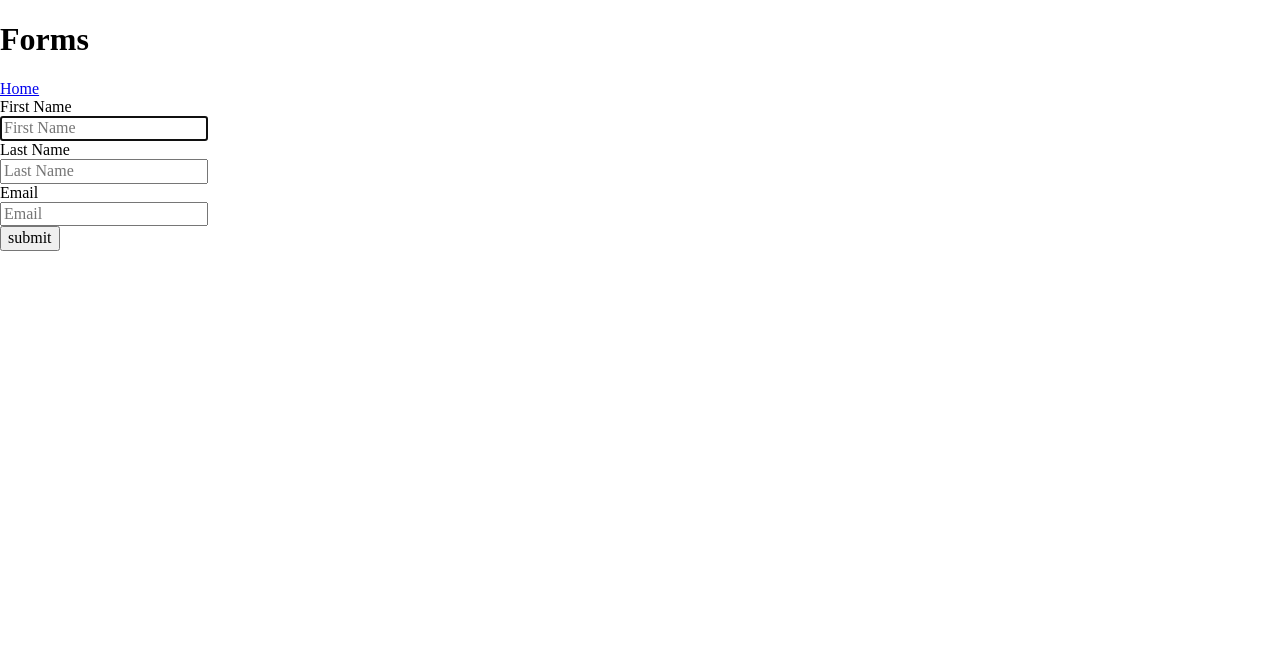
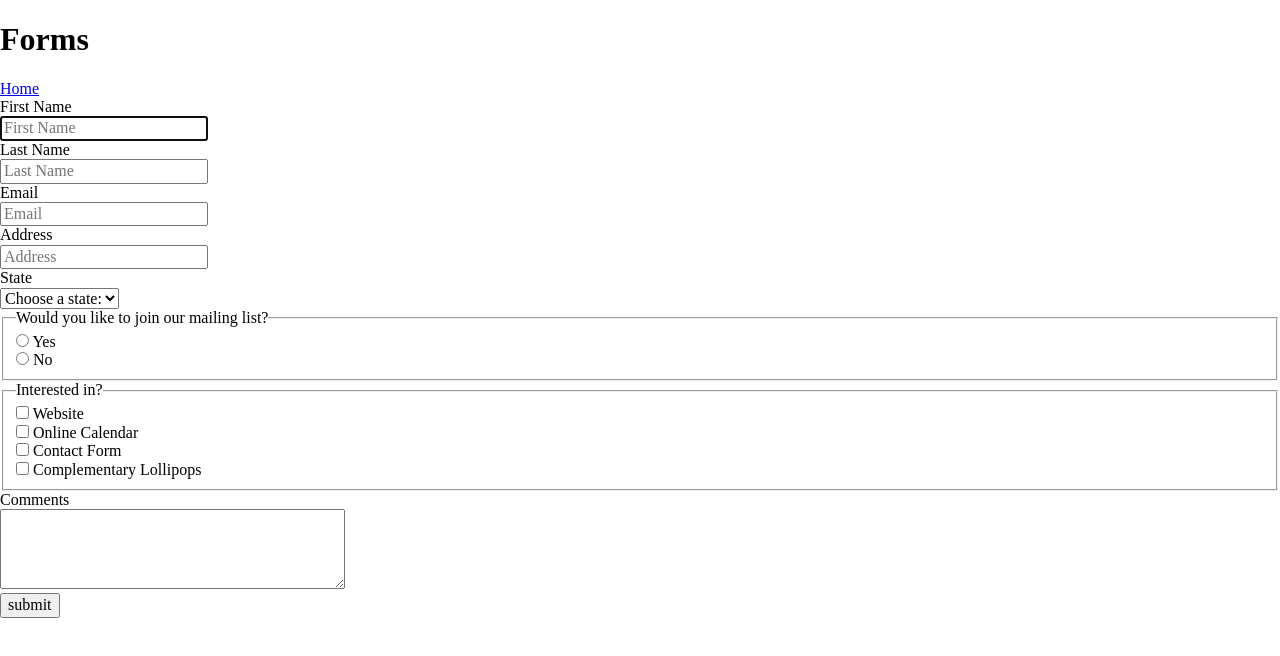
Before and after one commit to SunnyDaye/forms, a plain HTML site: page index.html in a window 1280 px wide. Drawn offline with Linux system fonts and the light colour scheme.

Commit message:
Basic form completed

```diff
--- a/index.html
+++ b/index.html
@@ -31,6 +31,42 @@
                 <input type="email" name="Email" id="Email" placeholder="Email" required>
             </div>
             <div>
+                <label for="Address">Address</label><br>
+                <input type="text" name="Address" id="Address" placeholder="Address" required>
+            </div>
+            <div>
+                <label for="State">State</label><br>
+                <select name="State" id="State" required>
+                    <option value="">Choose a state:</option>
+                    <option value="AK">Alaska</option>
+                    <option value="CA">California</option>
+                    <option value="OR">Oregon</option>
+                    <option value="WA">Washington</option>
+                </select>
+            </div>
+            <div>
+                <fieldset>
+                    <legend>Would you like to join our mailing list?</legend>
+                    <label><input type="radio" name="JoinMailingList" value="Yes" required> Yes</label><br>
+                    <label><input type="radio" name="JoinMailingList" value="No"> No</label>
+                </fieldset>
+            </div>
+            <div>
+                <fieldset>
+                    <legend>Interested in?</legend>
+                    <label><input type="checkbox" name="InterestedIn" value="Website"> Website</label><br>
+                    <label><input type="checkbox" name="InterestedIn" value="OnlineCalendar"> Online
+                        Calendar</label><br>
+                    <label><input type="checkbox" name="InterestedIn" value="ContactForm"> Contact Form</label><br>
+                    <label><input type="checkbox" name="InterestedIn" value="Lollipops"> Complementary
+                        Lollipops</label><br>
+                </fieldset>
+            </div>
+            <div>
+                <label for="Comments">Comments</label><br>
+                <textarea name="Comments" id="Comments" cols="36" rows="4"></textarea>
+            </div>
+            <div>
                 <input type="submit" value="submit">
             </div>
 
```
